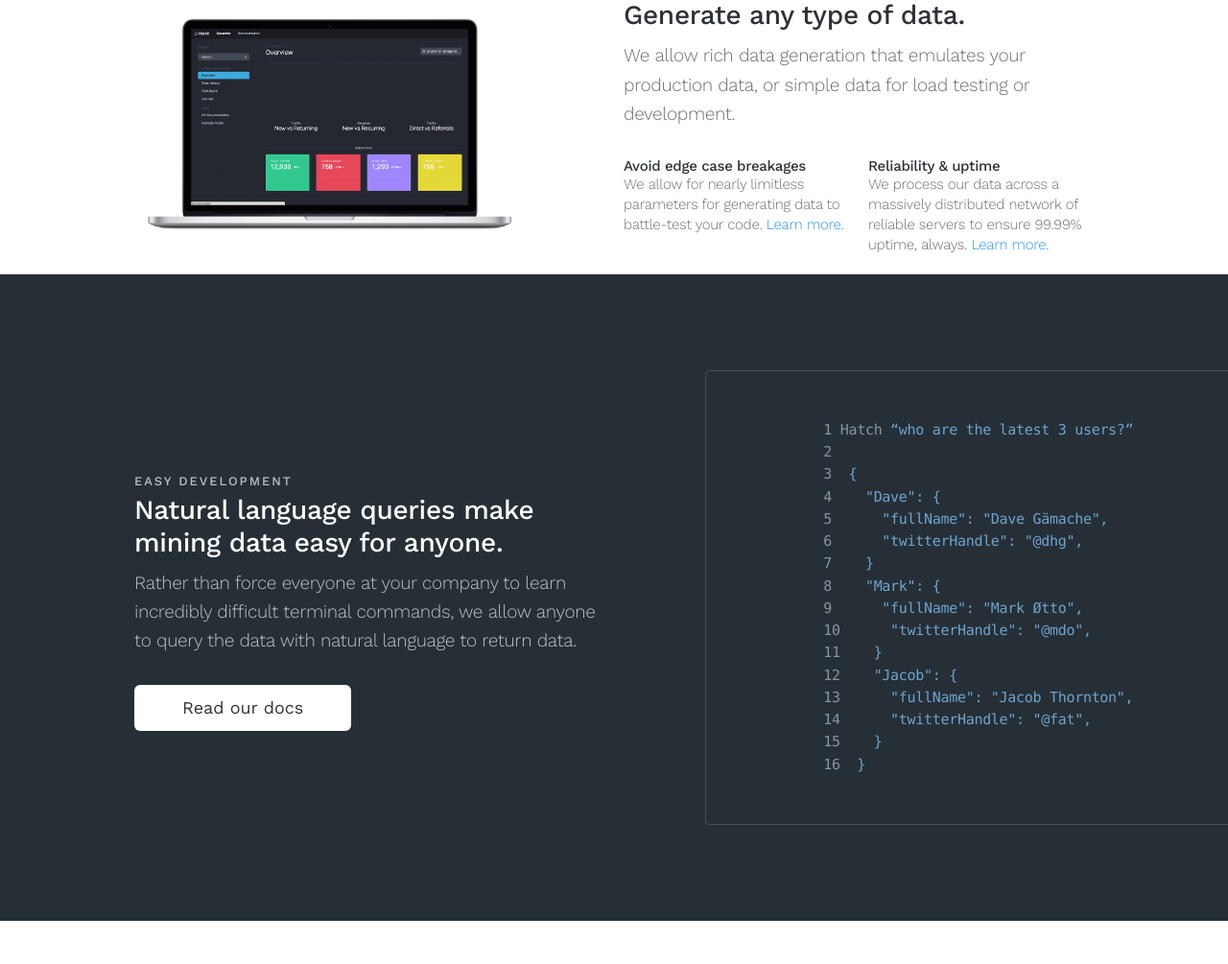
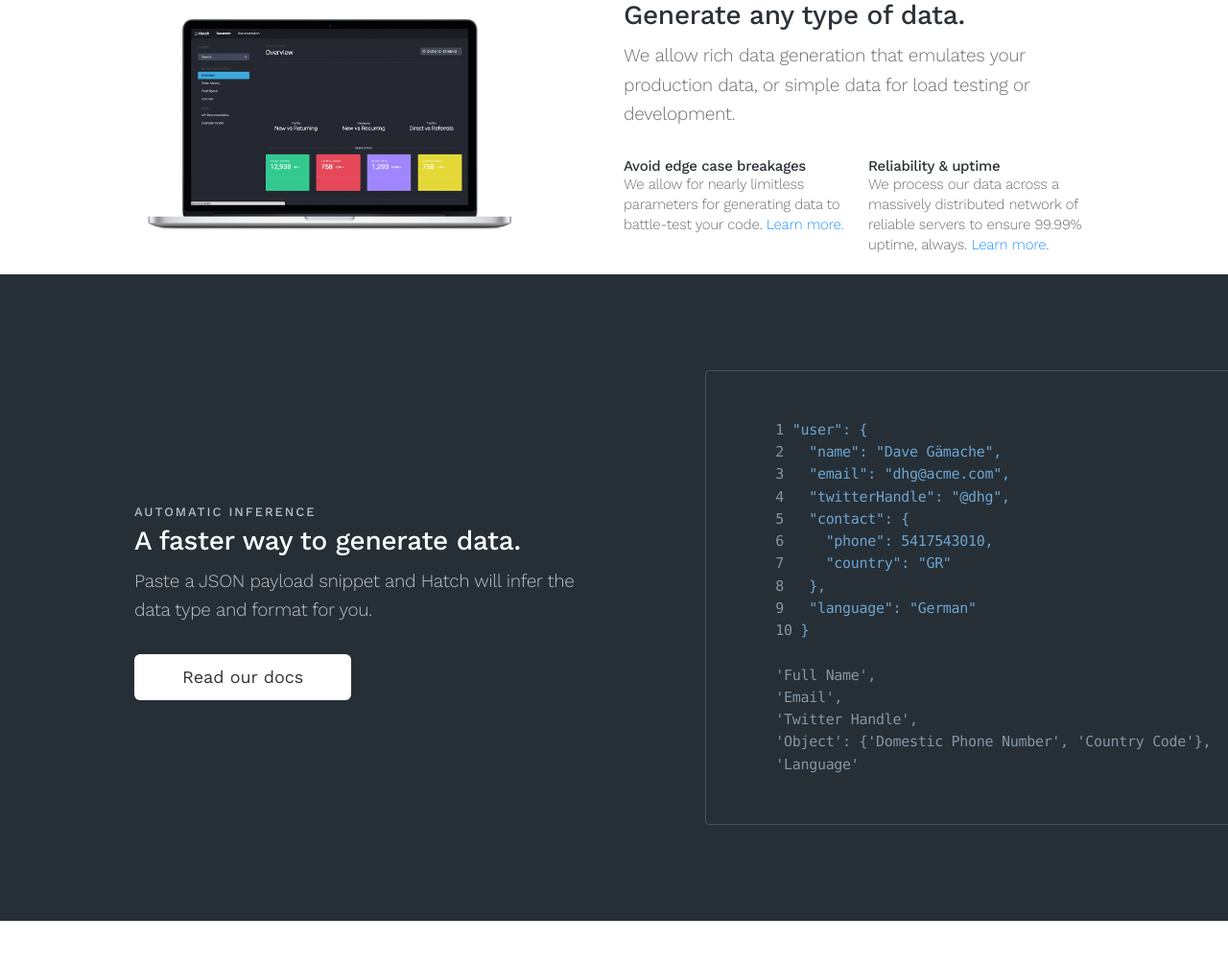
Before and after one commit to codetriage-readme-bot/seedbase, a Flask app: page / in a window 1280 px wide. Shown: the part 1012-2017 px from the top of the page at 96% size. Run offline with Flask 2, Linux system fonts and the light colour scheme; some libraries are stand-ins or nearby versions.

Commit message:
add automatic inference code example

```diff
--- a/app/static/css/home.css
+++ b/app/static/css/home.css
@@ -42,7 +42,7 @@
   border: #495158 1px solid;
   background: transparent;
   font-size: 12px;
-  padding: 20px;
+  padding: 20px 20px 20px 0px;
   line-height: 1.55;
   margin-bottom: 30px;
 }
@@ -57,7 +57,7 @@
 }
 @media (min-width: 992px) {
   .app-code {
-    padding: 50px;
+    padding: 50px 50px 50px 0px;
     font-size: 15px;
   }
 }
--- a/app/templates/home.html
+++ b/app/templates/home.html
@@ -96,28 +96,28 @@
 			<div class="row app-align-center">
 				<div class="col-sm-5 col-sm-push-7">
 					<pre class="app-code">
-	<span>1</span> <span class="hidden-xs">Hatch</span> “who are the latest 3 users?”
-	<span>2</span>
-	<span>3</span>  {
-	<span>4</span>    "Dave": {
-	<span>5</span>      "fullName": "Dave Gämache",
-	<span>6</span>      "twitterHandle": "@dhg",
-	<span>7</span>    }
-	<span>8</span>    "Mark": {
-	<span>9</span>      "fullName": "Mark Øtto",
-	<span>10</span>      "twitterHandle": "@mdo",
-	<span>11</span>    }
-	<span>12</span>    "Jacob": {
-	<span>13</span>      "fullName": "Jacob Thornton",
-	<span>14</span>      "twitterHandle": "@fat",
-	<span>15</span>    }
-	<span>16</span>  }</pre>
+	<span>1</span> "user": {
+	<span>2</span>   "name": "Dave Gämache",
+	<span>3</span>   "email": "dhg@acme.com",
+	<span>4</span>   "twitterHandle": "@dhg",
+	<span>5</span>   "contact": {
+	<span>6</span>     "phone": 5417543010,
+	<span>7</span>     "country": "GR"
+	<span>8</span>   },
+	<span>9</span>   "language": "German"
+	<span>10</span> }
+	<span></span>
+	<span class="hidden-xs">'Full Name',
+	'Email',
+	'Twitter Handle',
+	'Object': {'Domestic Phone Number', 'Country Code'},
+	'Language'</span></pre>
 				</div>
 
 				<div class="col-sm-6 col-sm-pull-5">
-					<h6 class="text-muted text-uppercase">Easy development</h6>
-					<h3 class="m-t-0">Natural language queries make mining data easy for anyone.</h3>
-					<p class="lead m-b-md text-muted">Rather than force everyone at your company to learn incredibly difficult terminal commands, we allow anyone to query the data with natural language to return data.</p>
+					<h6 class="text-muted text-uppercase">Automatic Inference</h6>
+					<h3 class="m-t-0">A faster way to generate data.</h3>
+					<p class="lead m-b-md text-muted">Paste a JSON payload snippet and Hatch will infer the data type and format for you.</p>
 					<a href="/docs" class="btn btn-default btn-lg btn-borderless">Read our docs</a>
 				</div>
 			</div>
```
